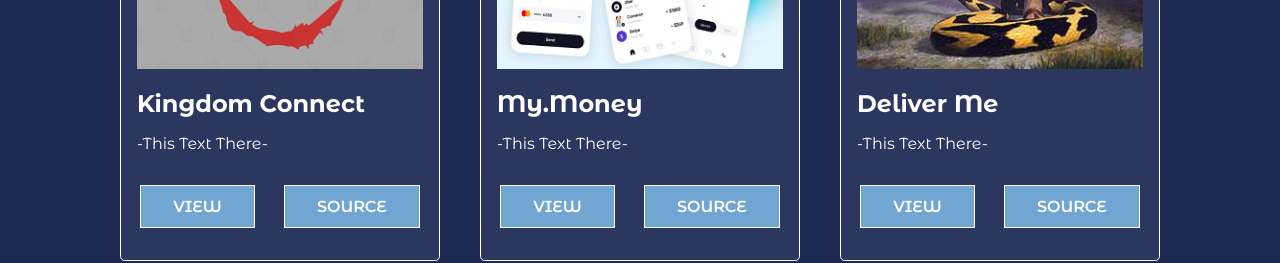
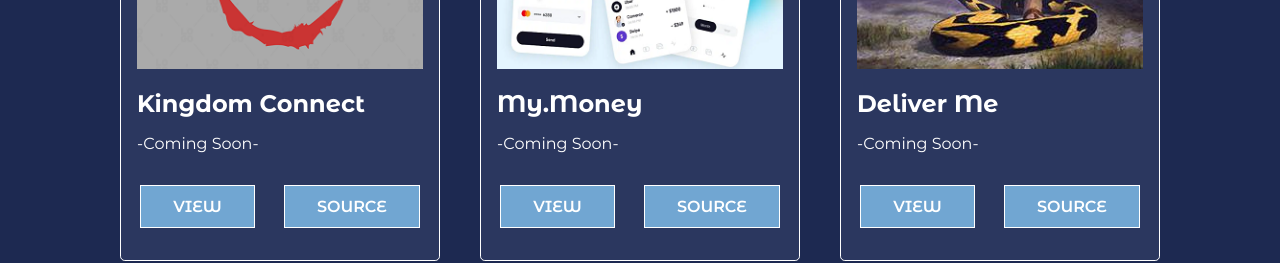
Before and after one commit to mfschultz/portfolio, a React (Vite) app: page /project in a window 1280 px wide. Shown: the part 780-1043 px from the top of the page. Built offline with nearby package versions, Linux system fonts and the light colour scheme.

Commit message:
Update Projects
- added url to Kingdom Connect source
- Changed Text to Coming Soon
- Minor Fix to styling within code for consistency

```diff
--- a/src/components/ProjectCards.jsx
+++ b/src/components/ProjectCards.jsx
@@ -15,18 +15,18 @@ function ProjectCards() {
             <img src={kcLogo} alt='image' />
             <h2 className={styles['project-title']}>Kingdom Connect</h2>
             <div className={styles['project-details']}>
-              <p>-This Text There-</p>
+              <p>-Coming Soon-</p>
             </div>
             <div className={styles['project-btns']}>
               <NavLink to='url.com' className={`${buttonStyle.btn} ${styles.btn}`}>View</NavLink>
-              <NavLink to='url.com' className={`${buttonStyle.btn} ${styles.btn}`}>Source</NavLink>
+              <NavLink to='https://github.com/mfschultz/Kingdom_Connect_API' className={`${buttonStyle.btn} ${styles.btn}`}>Source</NavLink>
             </div>
         </div>
         <div className={styles.card}>
         <img src={moneyLogo} alt='image' />
             <h2 className={styles['project-title']}>My.Money</h2>
             <div className={styles['project-details']}>
-              <p>-This Text There-</p>
+              <p>-Coming Soon-</p>
             </div>
             <div className={styles['project-btns']}>
               <NavLink to='url.com' className={`${buttonStyle.btn} ${styles.btn}`}>View</NavLink>
@@ -37,7 +37,7 @@ function ProjectCards() {
         <img src={deliveranceLogo} alt='image' />
             <h2 className={styles['project-title']}>Deliver Me</h2>
             <div className={styles['project-details']}>
-              <p>-This Text There-</p>
+              <p>-Coming Soon-</p>
             </div>
             <div className={styles['project-btns']}>
               <NavLink to='url.com' className={`${buttonStyle.btn} ${styles.btn}`}>View</NavLink>
--- a/src/main.jsx
+++ b/src/main.jsx
@@ -3,7 +3,7 @@ import './index.css';
 import { createRoot } from 'react-dom/client';
 import { RouterProvider, createBrowserRouter } from 'react-router-dom';
 
-import RootLayout from './routes/RootLayout';
+import RootLayout from './routes/RootLayout.jsx';
 import Home from './routes/Home.jsx';
 import Project from './routes/Project.jsx';
 import About from './routes/About.jsx';
```
